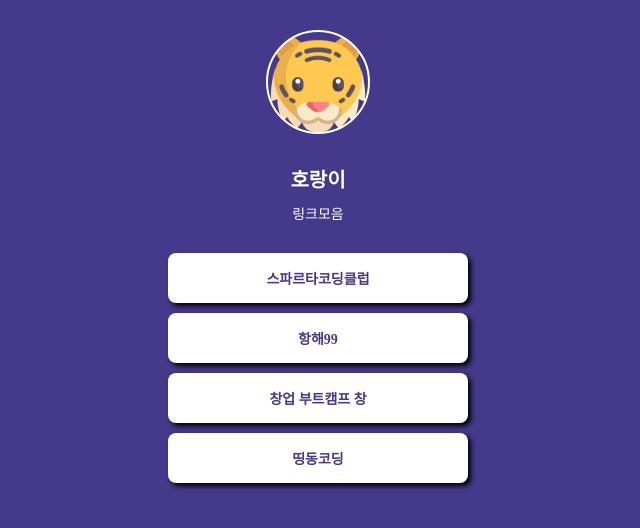
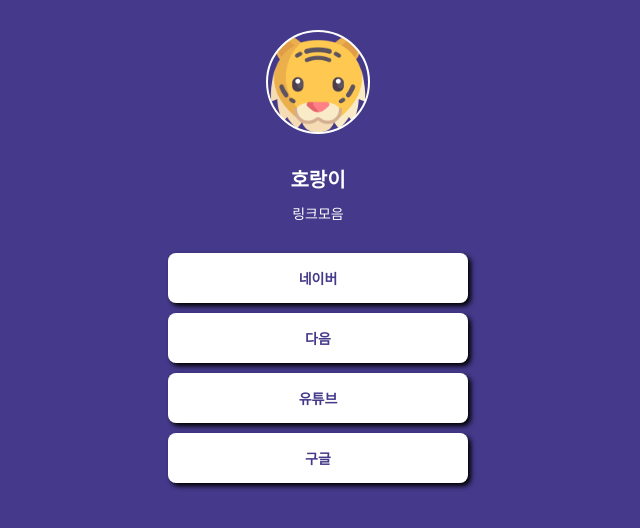
Before and after one commit to 2HYUNSEUNG/mypage, a plain HTML site: page index.html in a window 1280 px wide. Shown: the whole page, without its empty margins (322-962 px from the left). Drawn offline with Linux system fonts and the light colour scheme; a web font is replaced by a local one.

Commit message:
Update index.html

```diff
--- a/index.html
+++ b/index.html
@@ -82,10 +82,10 @@
         <div class="profile"></div>
         <h1 class="main">호랑이</h1>
         <p class="sub">링크모음</p>
-        <a target="_blank" href="https://spartacodingclub.kr/">스파르타코딩클럽</a>
-        <a target="_blank" href="https://hanghae99.spartacodingclub.kr/">항해99</a>
-        <a target="_blank" href="https://chang.spartacodingclub.kr/">창업 부트캠프 창</a>
-        <a target="_blank" href="https://ddingdong.spartacodingclub.kr/">띵동코딩</a>
+        <a target="_blank" href="https://www.naver.com/">네이버</a>
+        <a target="_blank" href="https://www.daum.net/">다음</a>
+        <a target="_blank" href="https://www.youtube.com/">유튜브</a>
+        <a target="_blank" href="https://www.google.co.kr/">구글</a>
     </div>
 
 </body>
```
